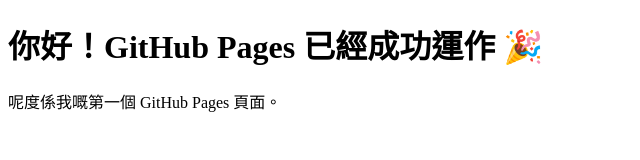
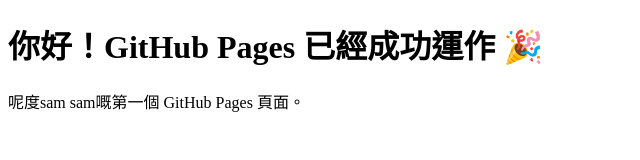
Before and after one commit to SamTsui0823/samtsui0823.github.io, a plain HTML site: page index.html in a window 1280 px wide. Shown: the whole page, without its empty margins (0-640 px from the left). Drawn offline with Linux system fonts and the light colour scheme.

Commit message:
Update index.html

```diff
--- a/index.html
+++ b/index.html
@@ -6,6 +6,6 @@
 </head>
 <body>
 <h1>你好！GitHub Pages 已經成功運作 🎉</h1>
-<p>呢度係我嘅第一個 GitHub Pages 頁面。</p>
+<p>呢度sam sam嘅第一個 GitHub Pages 頁面。</p>
 </body>
 </html>
```
